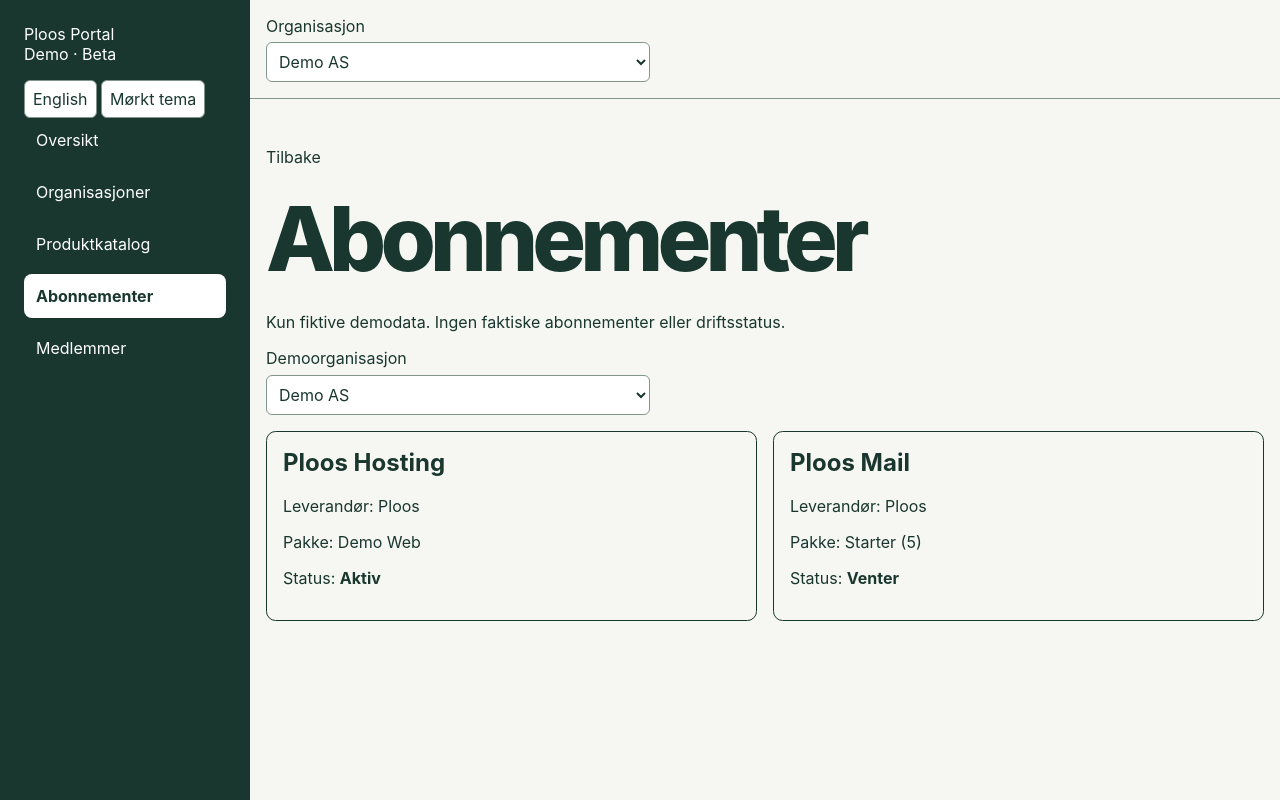
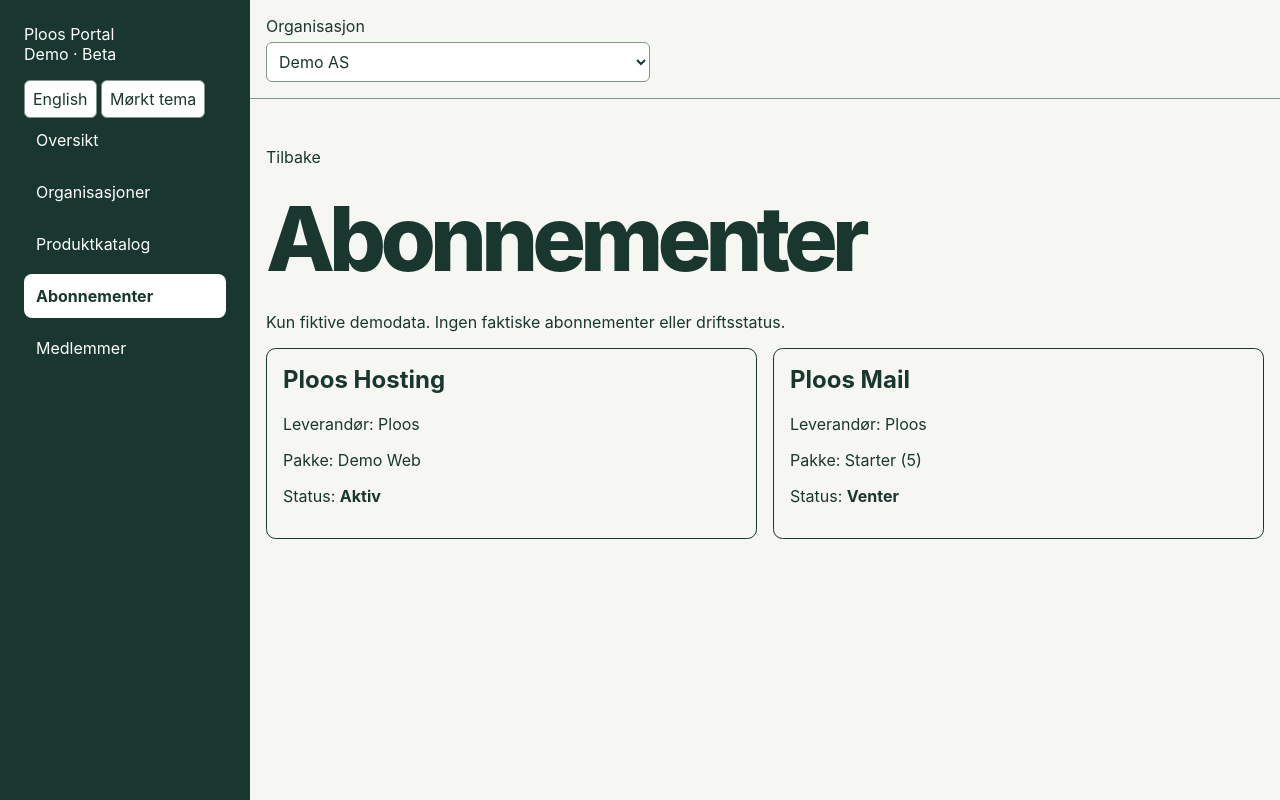
Before and after one commit to Ploos-AS/Ploos-Portal, a SvelteKit app: page /preview/subscriptions in a window 1280 px wide. Built offline with nearby package versions, Linux system fonts and the light colour scheme.

Commit message:
feat: share active demo organization

```diff
--- a/src/routes/preview/subscriptions/+page.svelte
+++ b/src/routes/preview/subscriptions/+page.svelte
@@ -2,7 +2,8 @@
   import { getContext } from 'svelte';
   const getLanguage = getContext<() => 'nb' | 'en'>('preview-language');
   let language = $derived(getLanguage());
-  let selected = $state('business');
+  const organization = getContext<{ organizations: { id: string; display_name: string; kind: string; role: string }[]; selected: () => string }>('preview-organization');
+  let selected = $derived(organization.selected());
   const labels = {
     pending: { nb: 'Venter', en: 'Pending' },
     active: { nb: 'Aktiv', en: 'Active' },
@@ -22,13 +23,6 @@
   <a href="/preview">{language === 'nb' ? 'Tilbake' : 'Back'}</a>
   <h1>{language === 'nb' ? 'Abonnementer' : 'Subscriptions'}</h1>
   <p>{language === 'nb' ? 'Kun fiktive demodata. Ingen faktiske abonnementer eller driftsstatus.' : 'Fictional demo data only. No real subscriptions or service health.'}</p>
-  <label>{language === 'nb' ? 'Demoorganisasjon' : 'Demo organization'}
-    <select bind:value={selected}>
-      <option value="business">Demo AS</option>
-      <option value="association">Demo forening</option>
-      <option value="empty">{language === 'nb' ? 'Tom demoorganisasjon' : 'Empty demo organization'}</option>
-    </select>
-  </label>
   {#if visible.length === 0}
     <p role="status">{language === 'nb' ? 'Ingen abonnementer' : 'No subscriptions'}</p>
   {:else}
@@ -46,8 +40,6 @@
 </main>
 <style>
   main { max-width: 70rem; margin: 2rem auto; padding: 1rem; }
-  label { display: grid; gap: .4rem; max-width: 24rem; }
-  select { font: inherit; padding: .5rem; }
   .grid { display: grid; grid-template-columns: repeat(auto-fit, minmax(min(100%, 16rem), 1fr)); gap: 1rem; margin-top: 1rem; }
   article { border: 1px solid currentColor; border-radius: .6rem; padding: 1rem; }
 </style>
```
